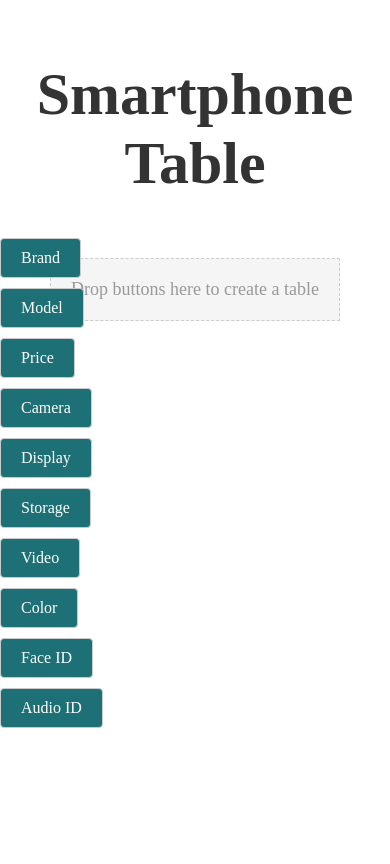
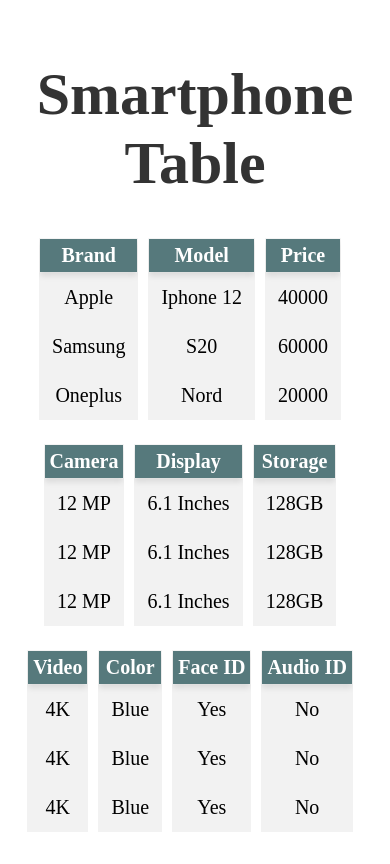
Before and after one commit to Mukeshdiksha2018/VueJS-Responsive-Table, a Vue app: page / in a window 390 px wide. Built offline with nearby package versions, Linux system fonts and the light colour scheme.

Commit message:
my first commit with the responsive table changes

```diff
--- a/src/components/ResponsiveTable.vue
+++ b/src/components/ResponsiveTable.vue
@@ -1,184 +1,130 @@
 <template>
   <div>
-    <div class="button-container">
-      <div
-        v-for="(buttonName, index) in buttonNames"
-        :key="index"
-        :class="['button', buttonName === 'Brand' ? 'draggable' : '', selectedColumns.includes(buttonName) ? 'selected' : '']"
-        @dragstart="handleDragStart(buttonName)"
-        draggable="true"
-        @click="toggleColumn(buttonName)"
-      >
-        {{ buttonName }}
-      </div>
-    </div>
-
-    <div class="drop-zone" @dragover.prevent @drop="handleDrop">
-      <template v-if="showTable">
-        <table class="data-table">
+    <div v-for="(value, key) in jsonData[0]" :key="key" class="table-wrapper">
+      <table class="custom-table custom-table--large">
         <thead>
           <tr>
-              <th
-                v-for="column in selectedColumns"
-                :key="column"
-                class="table-heading"
+            <th>
+              <div
+                :class="['table-heading-duplicate', { 'active': isHeadingClicked(key) }]"
+                @click="toggleRowVisibility(key)"
               >
-                {{ column }}
+                {{ key }}
+              </div>
             </th>
           </tr>
         </thead>
         <tbody>
-            <tr v-for="(item, index) in filteredData" :key="index">
-              <td v-for="column in selectedColumns" :key="column">
-                {{ item[column] }}
+          <tr v-for="(item, index) in jsonData" :key="index" class="table-row">
+            <td>
+              <div v-show="!isRowHidden(key)" class="slide-content">
+                {{ item[key] }}
+              </div>
             </td>
           </tr>
         </tbody>
       </table>
-      </template>
-      <div v-else class="placeholder-text">Drop buttons here to create a table</div>
     </div>
   </div>
 </template>
 
+
+<style>
+.table-wrapper {
+  display: inline-block;
+  overflow-x: auto;
+  white-space: nowrap;
+  margin-right: 10px; /* Adjust the spacing between tables */
+}
+
+
+.custom-table {
+  margin-bottom: 20px;
+  border-collapse: collapse;
+  background-color: #f5f5f5;
+}
+
+
+.custom-table--large {
+  font-size: 20px;
+}
+
+
+.table-heading-duplicate {
+  background-color: #56797c;
+  color: #fff;
+  border: none;
+  position: sticky;
+  top: 0;
+  z-index: 1;
+  box-shadow: 0px 4px 6px rgba(0, 0, 0, 0.1);
+  padding: 5px;
+  cursor: pointer;
+}
+
+
+.table-heading-duplicate.active {
+  background-color: #8F5049;
+}
+
+
+.table-row {
+  background-color: #f2f2f2;
+}
+
+
+.table-row:hover {
+  background-color: #e0e0e0;
+}
+
+
+.custom-table--large td {
+  margin: 0 5px; /* Add a 5-pixel gap between each column */
+}
+
+
+.slide-content {
+  padding: 12px;
+  overflow: hidden;
+  white-space: nowrap;
+  text-overflow: ellipsis;
+  height: auto;
+  transition: height 1s ease-out;
+}
+
+
+.slide-content[style*="height: 0"] {
+  height: 0;
+}
+</style>
+
+
 <script>
 import jsonData from '../assets/smartphonetabledata.json';
+
 
 export default {
   data() {
     return {
-      buttonNames: [
-        "Brand",
-        "Model",
-        "Price",
-        "Camera",
-        "Display",
-        "Storage",
-        "Video",
-        "Color",
-        "Face ID",
-        "Audio ID"
-      ],
-      columnSequence: [
-        "Brand",
-        "Model",
-        "Price",
-        "Camera",
-        "Display",
-        "Storage",
-        "Video",
-        "Color",
-        "Face ID",
-        "Audio ID"
-      ],
-      selectedColumns: [],
-      filteredData: [],
-      showTable: false
+      jsonData: [],
+      hiddenColumns: {},
+      clickedHeadings: {}
     };
   },
+  mounted() {
+    this.jsonData = jsonData;
+  },
   methods: {
-    handleDragStart(buttonName) {
-      event.dataTransfer.setData("text/plain", buttonName);
+    toggleRowVisibility(column) {
+      this.hiddenColumns[column] = !this.hiddenColumns[column];
+      this.clickedHeadings[column] = !this.clickedHeadings[column];
     },
-    handleDrop(event) {
-      event.preventDefault();
-      const droppedButton = event.dataTransfer.getData("text/plain");
-      this.toggleColumn(droppedButton);
+    isRowHidden(column) {
+      return this.hiddenColumns[column];
     },
-    toggleColumn(buttonName) {
-      if (this.selectedColumns.includes(buttonName)) {
-        // Remove the column
-        this.selectedColumns = this.selectedColumns.filter(
-          (column) => column !== buttonName
-        );
-      } else {
-        // Add the column
-        this.selectedColumns.push(buttonName);
-      }
-      this.selectedColumns.sort((a, b) => {
-        return (
-          this.columnSequence.indexOf(a) - this.columnSequence.indexOf(b)
-        );
-      });
-      this.filteredData = jsonData.map((item) =>
-        this.selectedColumns.reduce((filteredItem, column) => {
-          filteredItem[column] = item[column];
-          return filteredItem;
-        }, {})
-      );
-      this.showTable = this.selectedColumns.length > 0;
+    isHeadingClicked(column) {
+      return this.clickedHeadings[column];
     }
   }
 };
 </script>
-
-<style>
-.button-container {
-  display: flex;
-  flex-direction: column;
-  align-items: flex-start;
-  position: absolute;
-  left: 0;
-}
-
-.button {
-  display: flex;
-  align-items: center;
-  justify-content: center;
-  padding: 10px 20px;
-  background-color: #1C7076;
-  border: 1px solid #ccc;
-  border-radius: 4px;
-  cursor: pointer;
-  color: white;
-  transition: transform 0.3s;
-  margin-bottom: 10px;
-}
-
-.button:hover {
-  transform: scale(1.2);
-}
-
-.draggable {
-  cursor: move;
-}
-
-.selected {
-  background-color: #A74A4A;
-}
-
-.drop-zone {
-  margin-top: 20px;
-  padding: 20px;
-  border: 1px dashed #ccc;
-  background-color: #f5f5f5;
-}
-
-.data-table {
-  width: 100%;
-  border-collapse: collapse;
-}
-
-.data-table th {
-  padding: 8px;
-  border: 1px solid #ccc;
-  background-color: #1C7076;
-  color: white;
-  font-size: 20px;
-}
-
-.data-table td {
-  padding: 8px;
-  border: 1px solid #ccc;
-  background-color: #E8E8DF;
-}
-
-.placeholder-text {
-  display: flex;
-  align-items: center;
-  justify-content: center;
-  height: 100%;
-  font-size: 18px;
-  color: #999;
-}
-</style>
```
Lines whose indentation alone changed are shown as unchanged.
